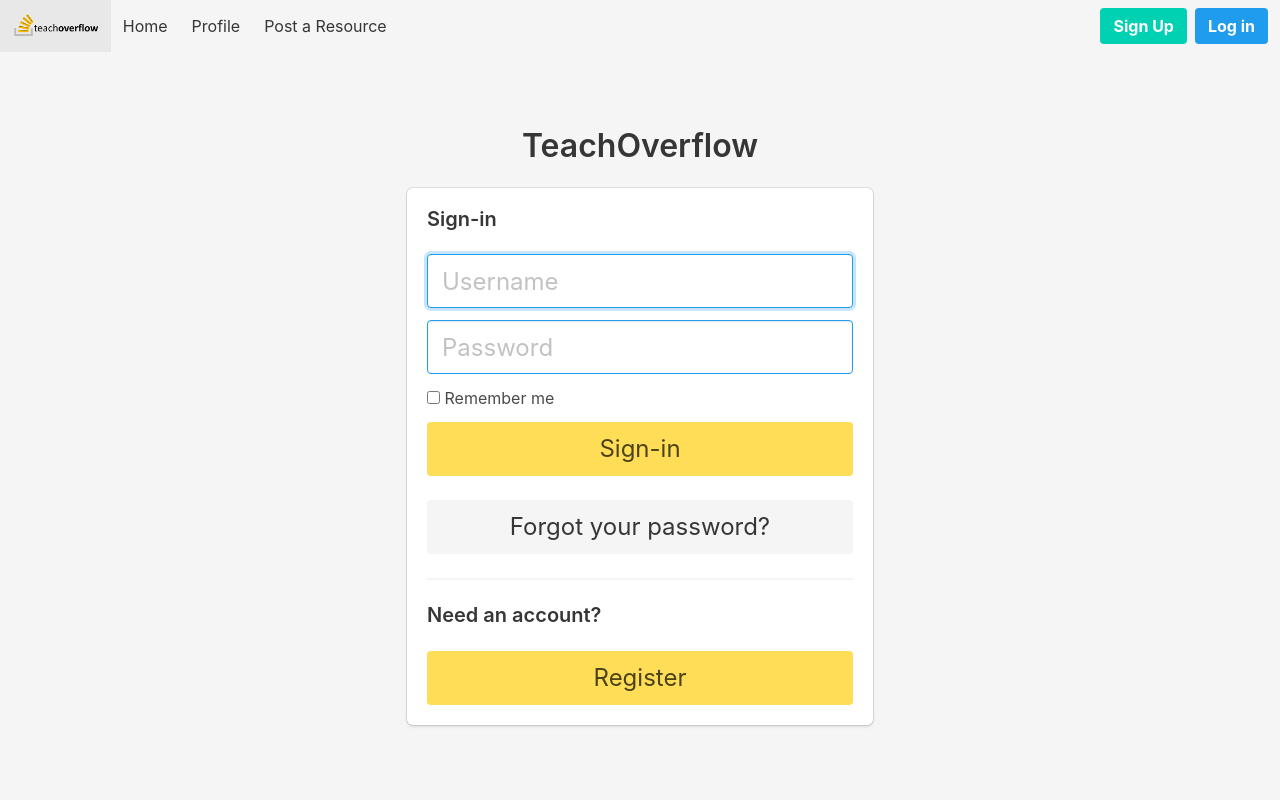
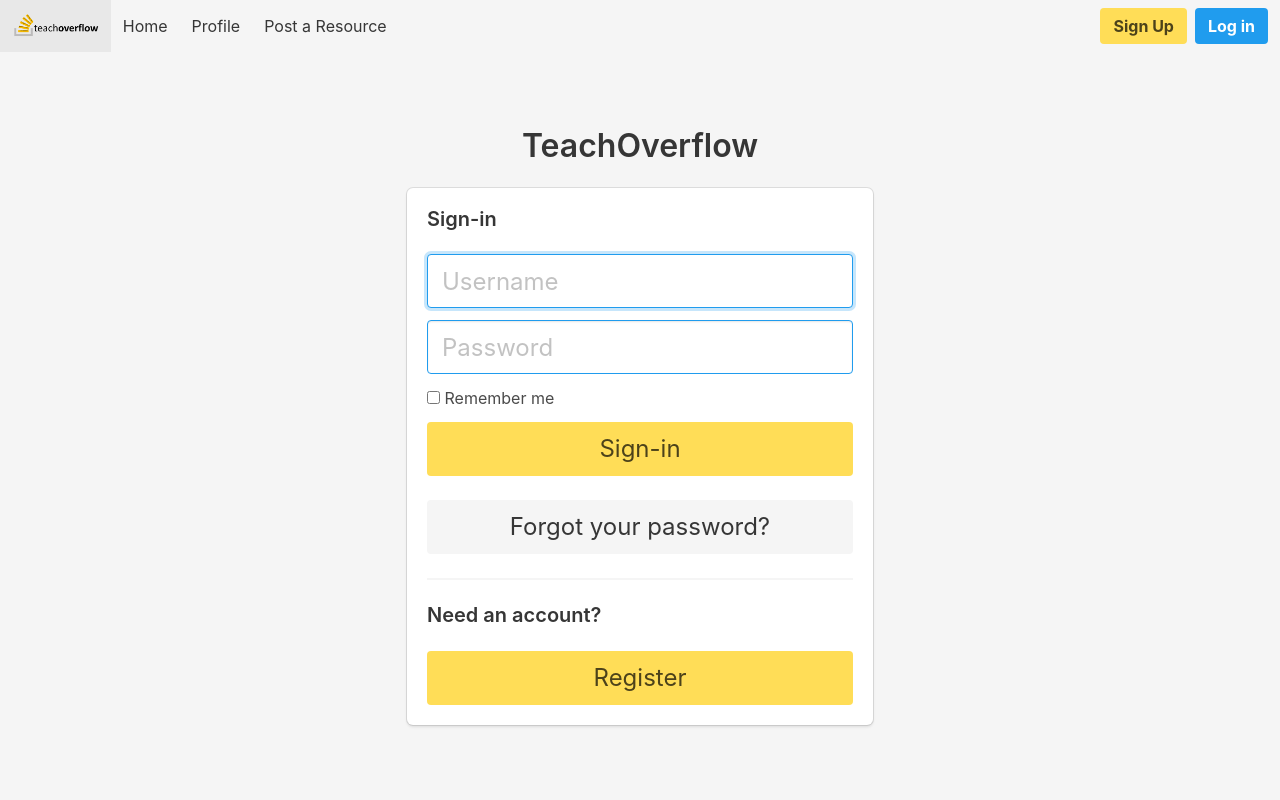
Before and after one commit to tejassrinivasan/HackDuke, a Flask app: a page that uses templates/base.html in a window 1280 px wide. Run offline with Flask 2, Linux system fonts and the light colour scheme; parts of the project's set-up code (start-up, migrations or seed data) failed here and were passed over; some libraries are stand-ins or nearby versions.

Commit message:
final changes

```diff
--- a/templates/base.html
+++ b/templates/base.html
@@ -54,7 +54,7 @@
                                     <strong>Log Out</strong>
                                   </a>
                                 {% else %}
-                                  <a class="button is-primary" href="{{url_for('register')}}">
+                                  <a class="button is-primary is-warning" href="{{url_for('register')}}">
                                       <strong>Sign Up</strong>
                                   </a>
                                   <a class="button is-info" href="{{url_for('login')}}">
```
